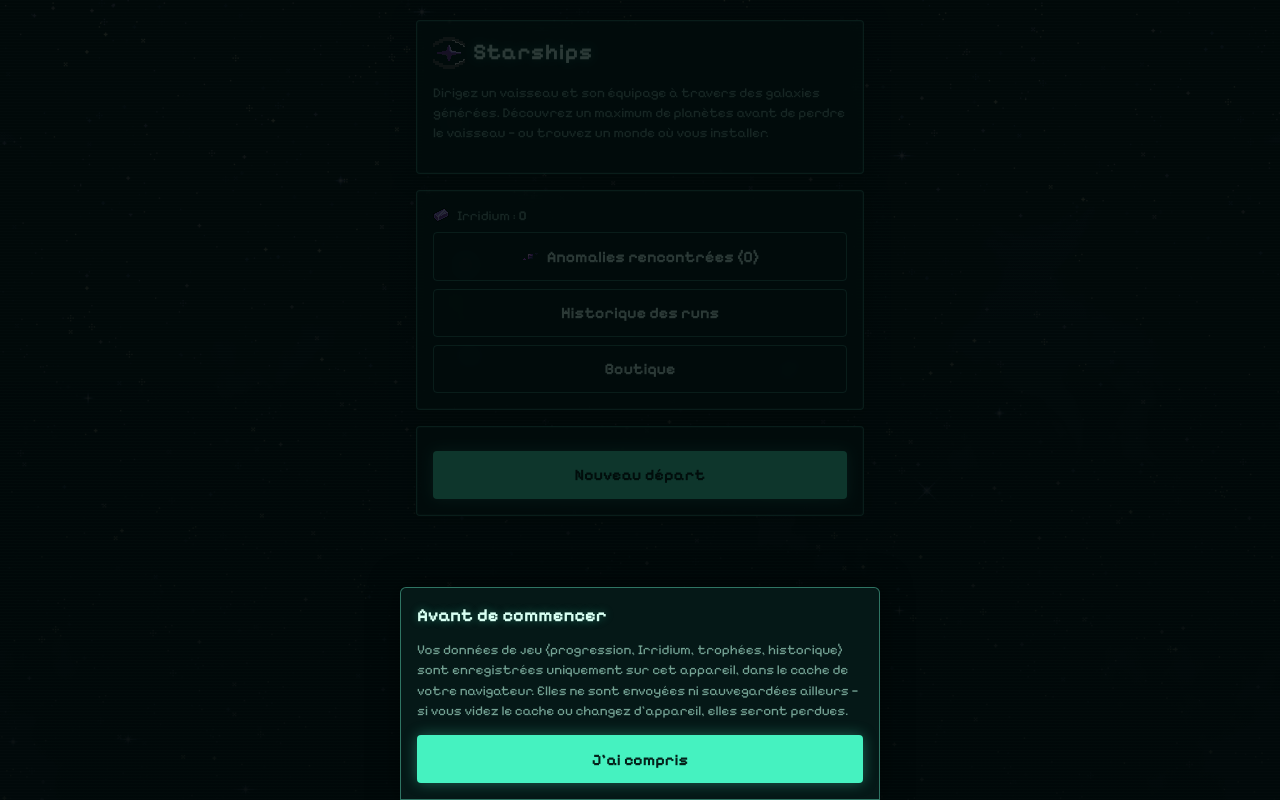
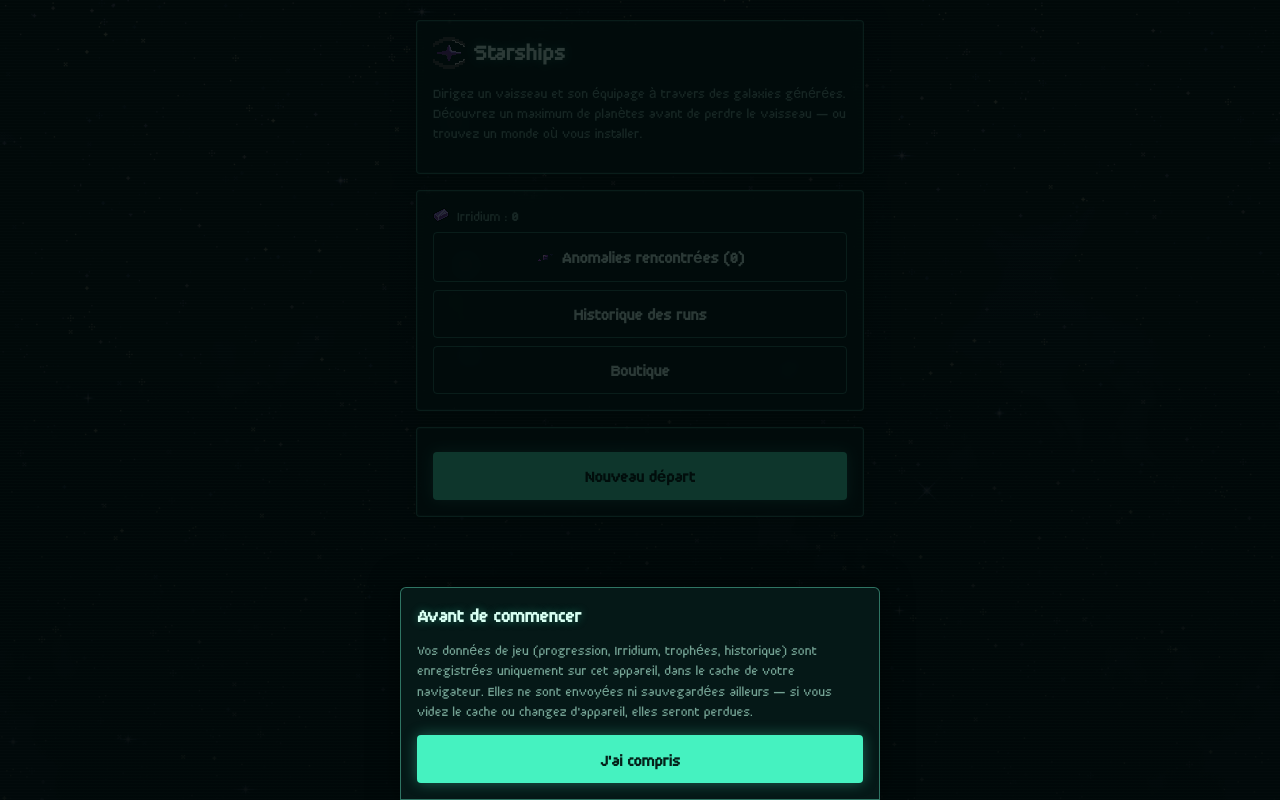
Before and after one commit to Baptie/starships, a website built with Vite: page index.html in a window 1280 px wide. Built offline with nearby package versions, Linux system fonts and the light colour scheme.

Commit message:
feat: police Pixer auto-hébergée
Remplace Pixelify Sans (Google Fonts) par la police Pixer fournie,
servie localement (public/fonts). Supprime la dépendance réseau vers
fonts.googleapis.com — le rendu ne dépend plus d'un service externe.

Co-Authored-By: Claude Sonnet 5 <noreply@anthropic.com>

```diff
--- a/index.html
+++ b/index.html
@@ -6,12 +6,6 @@
     <meta name="theme-color" content="#0a0e17" />
     <title>Starships</title>
     <link rel="icon" type="image/png" href="/assets/starships_logo.png" />
-    <link rel="preconnect" href="https://fonts.googleapis.com" />
-    <link rel="preconnect" href="https://fonts.gstatic.com" crossorigin />
-    <link
-      href="https://fonts.googleapis.com/css2?family=Pixelify+Sans:wght@400;500;600;700&display=swap"
-      rel="stylesheet"
-    />
     <link rel="stylesheet" href="/src/ui/style.css" />
   </head>
   <body>
--- a/src/ui/style.css
+++ b/src/ui/style.css
@@ -1,3 +1,13 @@
+@font-face {
+  font-family: "Pixer";
+  src:
+    url("/fonts/Pixer-Regular.woff2") format("woff2"),
+    url("/fonts/Pixer-Regular.woff") format("woff");
+  font-weight: 400;
+  font-style: normal;
+  font-display: swap;
+}
+
 :root {
   color-scheme: dark;
   --fond: #030c0d;
@@ -28,7 +38,7 @@ body {
 body {
   background: var(--fond) url("/assets/background.png") center / cover fixed no-repeat;
   color: var(--texte);
-  font-family: "Pixelify Sans", -apple-system, BlinkMacSystemFont, "Segoe UI", Roboto, sans-serif;
+  font-family: "Pixer", -apple-system, BlinkMacSystemFont, "Segoe UI", Roboto, sans-serif;
   position: relative;
 }
 
```
Also changed, not shown: public/fonts/Pixer-Regular.woff (added), public/fonts/Pixer-Regular.woff2 (added), 1 other file.
